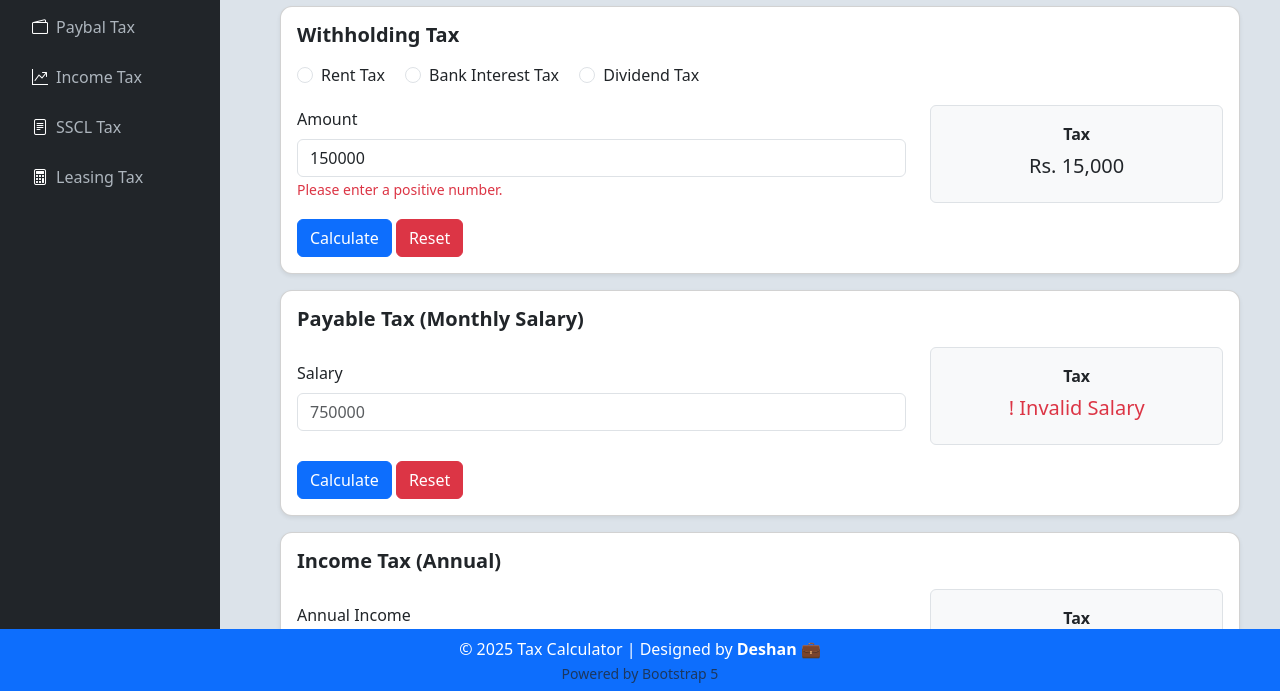
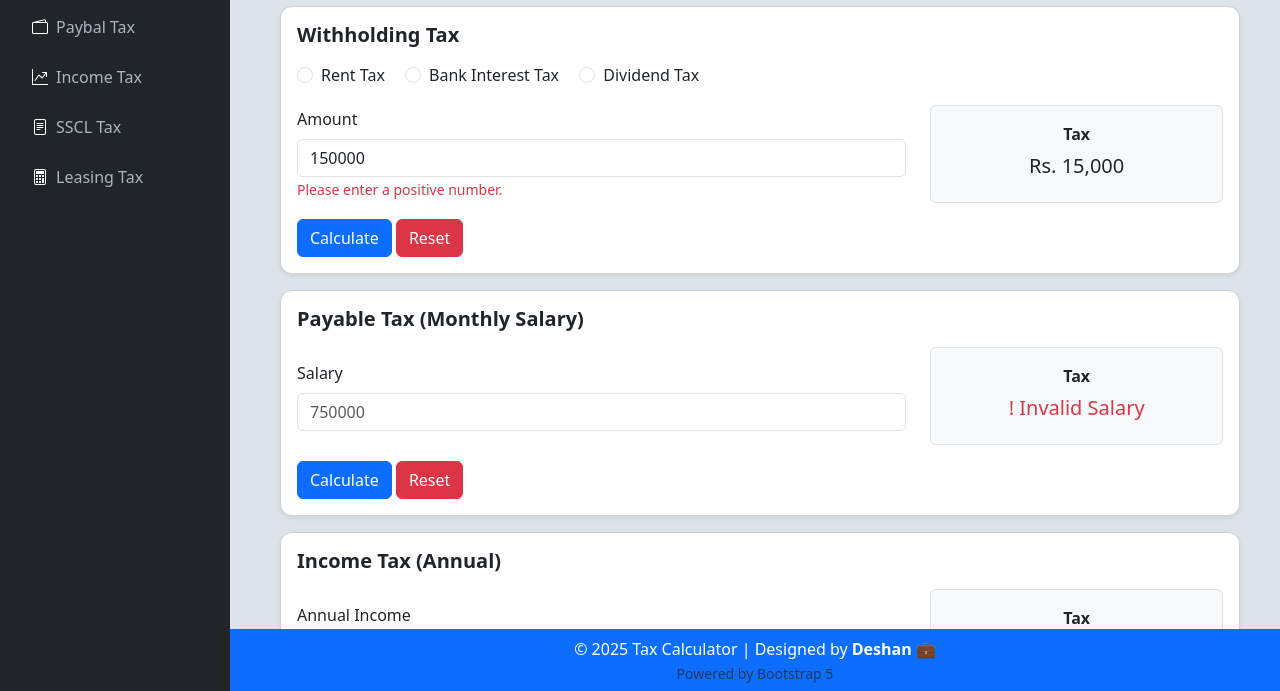
Before and after one commit to deshan-11/Web-Base-Tax-Calculator, a plain HTML site: page index.html in a window 1280 px wide. Shown: the part 107-798 px from the top of the page. Drawn offline with nearby package versions, Linux system fonts and the light colour scheme.

Commit message:
final commit

```diff
--- a/assect/CSS/style.css
+++ b/assect/CSS/style.css
@@ -2,7 +2,7 @@
       background-color: #dce3ea;
     }
     .sidebar {
-      width: 220px;
+      width: 230px;
       height: 100vh;
       background-color: #212529;
       position: fixed;
@@ -27,15 +27,13 @@
       border-radius: 12px;
     }
     footer {
-      background-color: #212529;
       color: #ccc;
       text-align: center;
-      padding: 50px;
-      position: relative;
+      padding: 20px;
+      position: fixed;
       bottom: 0;
-      width: 100%;
-      margin-top: 10px;
-      padding-bottom: 50px;
+      right: 0;
+      width: calc(100% - 230px);
     }
     footer a {
       color: #0d6efd;
```
